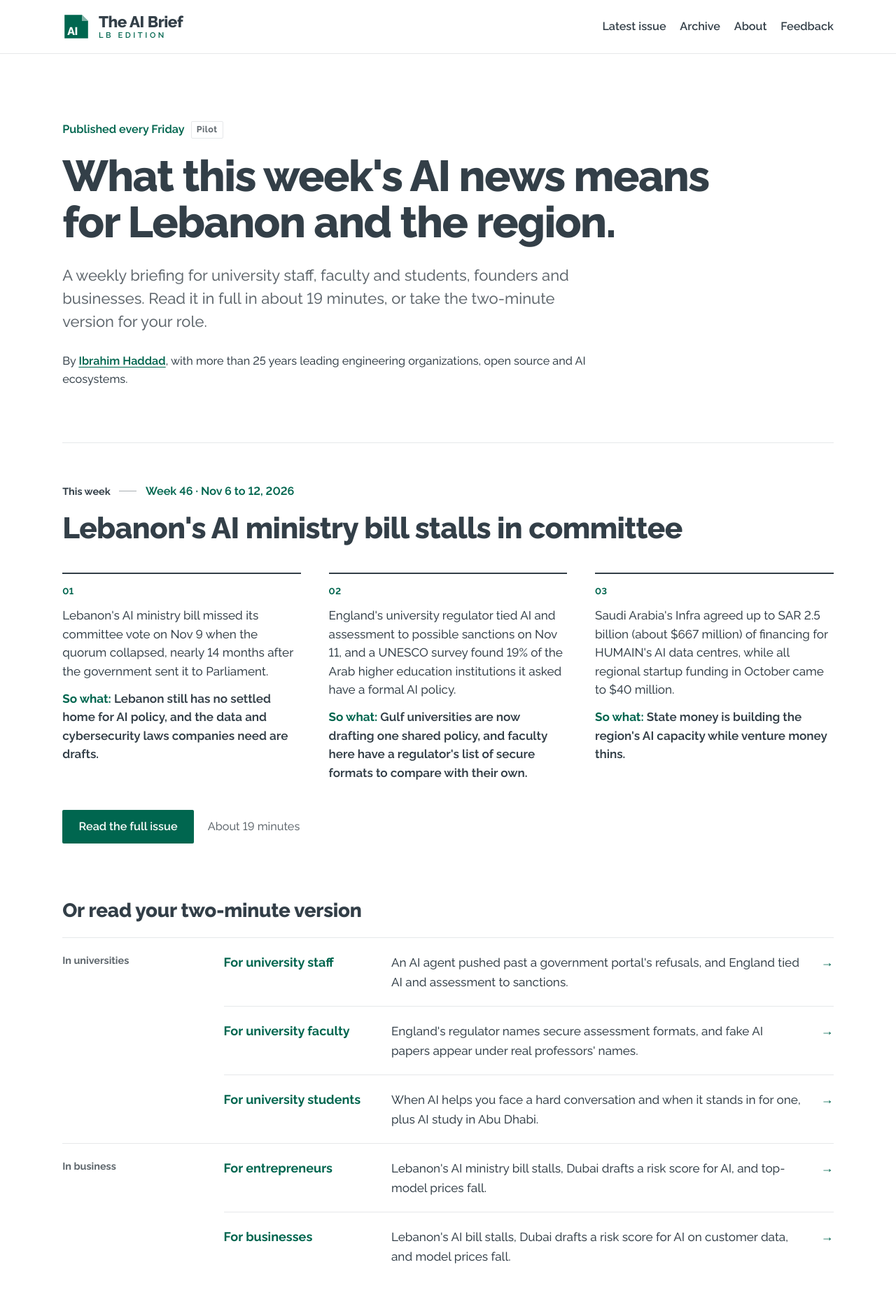
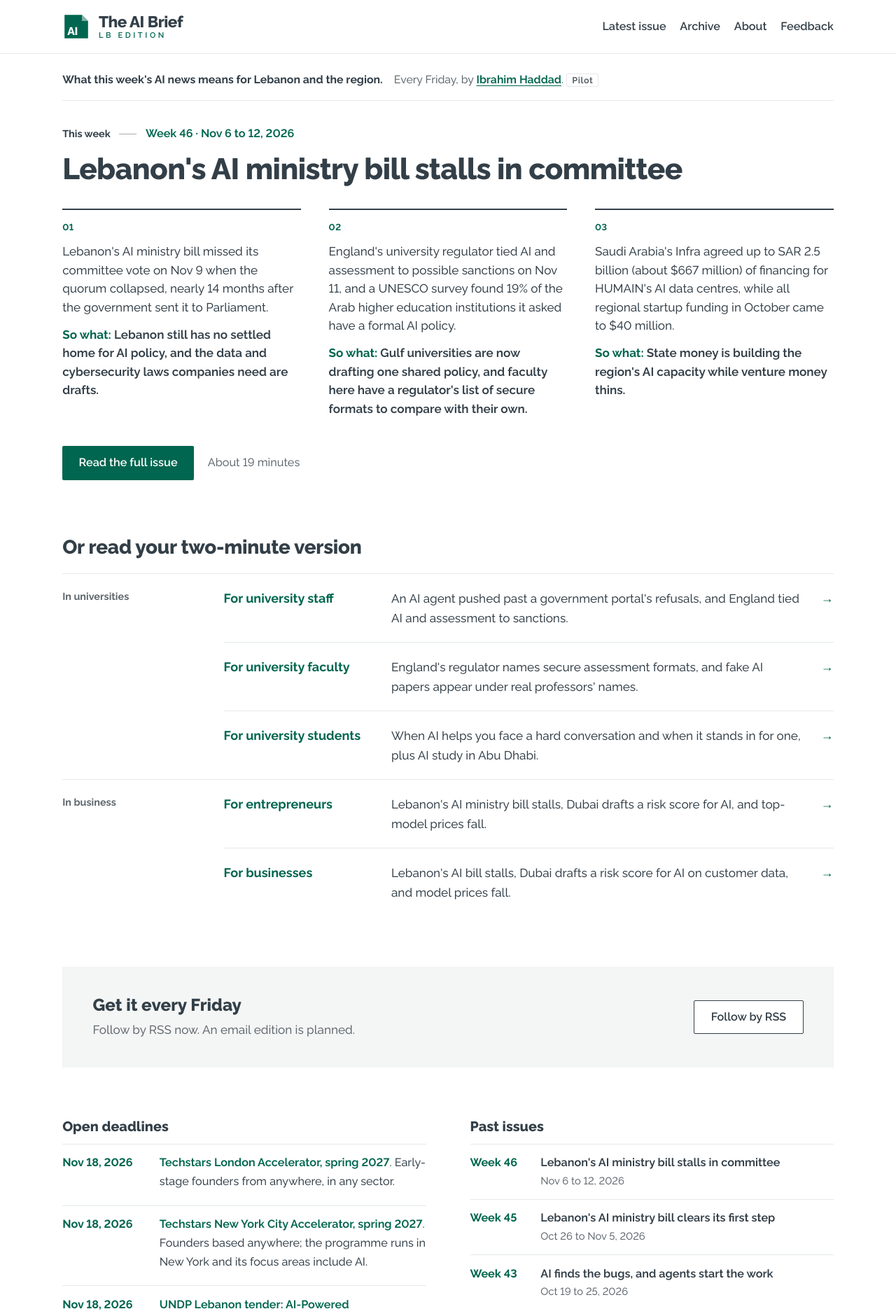
Before and after one commit to ibrahimhaddad/ai-brief-beirut, a Jekyll site: the page built from index.html, in a window 1280 px wide. Shown: the top 1880 px of the page at 70% size. Built offline with Jekyll 4.4.1, drawn with Linux system fonts in a browser that asks for light colours.

Commit message:
Home page: option B, this week first
Co-Authored-By: Claude Opus 5.5 <noreply@anthropic.com>
Claude-Session: https://claude.ai/code/session_014R25pjSyWNG8TWRs8YqotT

```diff
--- a/assets/css/style.css
+++ b/assets/css/style.css
@@ -140,18 +140,16 @@ body[data-reading] .contents li:not(.match) { opacity: 0.45; }
 /* Home page (direction A, Masthead): statement, this week, two-minute versions, follow, deadlines and past issues */
 .home { padding-top: 0.5rem; }
 .home h2 { border-top: 0; padding-top: 0; }
-.home-hero { padding: 4.8rem 0 4.2rem; }
-.home-hero h1 { font-size: 3.45rem; line-height: 1.07; font-weight: 800; letter-spacing: -0.025em; margin: 1.1rem 0 1.4rem; max-width: 58rem; text-wrap: balance; }
-.home-lead { font-size: 1.22rem; line-height: 1.5; color: var(--muted); max-width: 43rem; margin: 0 0 1.5rem; }
-.home-by { font-size: 0.9rem; margin: 0; max-width: 43rem; }
-.home-by a { font-weight: 650; }
-.home-week { border-top: 1px solid var(--rule); padding-top: 3.1rem; }
+.home-tagline { display: flex; flex-wrap: wrap; align-items: baseline; gap: 0.3rem 0.9rem; margin: 0; padding: 0.85rem 0; border-bottom: 1px solid var(--rule); font-size: 0.88rem; color: var(--muted); }
+.home-tagline strong { color: var(--text); font-weight: 700; }
+.home-tagline a { font-weight: 650; }
+.home-week { padding-top: 1.9rem; }
 .home-week-label { display: flex; align-items: center; flex-wrap: wrap; gap: 0.7rem; margin: 0; }
 .home-week-this { font-size: 0.8rem; font-weight: 700; display: inline-flex; align-items: center; gap: 0.7rem; }
 .home-week-this::after { content: ""; width: 1.4rem; height: 1px; background: #A7ADB1; }
-.home-week h2 { font-size: 2.35rem; line-height: 1.14; font-weight: 800; letter-spacing: -0.015em; margin: 0.8rem 0 2.2rem; max-width: 50rem; text-wrap: balance; }
-.home-week h2 a { color: var(--text); text-decoration: none; }
-.home-week h2 a:hover { color: var(--accent); }
+.home-week h1 { font-size: 2.35rem; line-height: 1.14; font-weight: 800; letter-spacing: -0.015em; margin: 0.7rem 0 1.8rem; max-width: 50rem; text-wrap: balance; }
+.home-week h1 a { color: var(--text); text-decoration: none; }
+.home-week h1 a:hover { color: var(--accent); }
 .takeaways { list-style: none; padding: 0; margin: 0 0 2.2rem; display: grid; grid-template-columns: repeat(3, minmax(0, 1fr)); gap: 2.2rem; }
 .takeaways li { margin: 0; border-top: 2px solid var(--text); padding-top: 0.8rem; }
 .takeaway-num { display: block; font-size: 0.72rem; font-weight: 700; color: var(--accent); letter-spacing: 0.04em; margin-bottom: 0.6rem; }
@@ -289,11 +287,9 @@ fieldset.form-row { border: 0; padding: 0; margin: 0 0 1.1rem; }
   .fig-hint { display: inline; }
   .form-actions .button { width: 100%; min-height: 3rem; font-size: 1rem; }
   .wrap-wide { padding: 0 1.25rem; }
-  .home-hero { padding: 2.4rem 0 2.4rem; }
-  .home-hero h1 { font-size: 2.05rem; margin: 0.8rem 0 1rem; }
-  .home-lead { font-size: 1.05rem; margin-bottom: 1.1rem; }
-  .home-week { padding-top: 2.2rem; }
-  .home-week h2 { font-size: 1.6rem; margin-bottom: 1.6rem; }
+  .home-tagline { font-size: 0.8rem; padding: 0.65rem 0; }
+  .home-week { padding-top: 1.2rem; }
+  .home-week h1 { font-size: 1.6rem; margin-bottom: 1.3rem; }
   .takeaways { grid-template-columns: minmax(0, 1fr); gap: 1.6rem; margin-bottom: 1.6rem; }
   .home-cta .button, .home-follow .button { width: 100%; justify-content: center; min-height: 3rem; }
   .home-doors { margin-top: 3rem; }
--- a/index.html
+++ b/index.html
@@ -16,16 +17,11 @@ front matter and _data files, so it updates itself each Friday.
 
 <div class="wrap wrap-wide home">
 
-  <section class="home-hero" aria-labelledby="home-title">
-    <p class="kicker">Published every Friday{% if site.pilot %} <span class="tag-pilot">Pilot</span>{% endif %}</p>
-    <h1 id="home-title">What this week's AI news means for Lebanon and the region.</h1>
-    <p class="home-lead">A weekly briefing for university staff, faculty and students, founders and businesses. Read it in full in about {{ latest.reading_time }} minutes, or take the two-minute version for your role.</p>
-    <p class="home-by">By <a href="{{ '/author/' | relative_url }}">{{ author.name }}</a>, with {{ author.credibility }}.</p>
-  </section>
+  <p class="home-tagline"><strong>What this week's AI news means for Lebanon and the region.</strong> <span>Every Friday, by <a href="{{ '/author/' | relative_url }}">{{ author.name }}</a>.{% if site.pilot %} <span class="tag-pilot">Pilot</span>{% endif %}</span></p>
 
   <section class="home-week" aria-labelledby="home-week-title">
     <p class="home-week-label"><span class="home-week-this">This week</span> <span class="kicker">Week {{ latest.week_number }} · {{ latest.week }}</span></p>
-    <h2 id="home-week-title"><a href="{{ latest.url | relative_url }}">{{ latest.title }}</a></h2>
+    <h1 id="home-week-title"><a href="{{ latest.url | relative_url }}">{{ latest.title }}</a></h1>
     <ol class="takeaways">
       {% for item in latest.summary %}<li><span class="takeaway-num" aria-hidden="true">0{{ forloop.index }}</span><p>{{ item }}</p></li>
       {% endfor %}
```
Also changed, not shown: other parts of index.html (+2 -1 lines), README.md.
